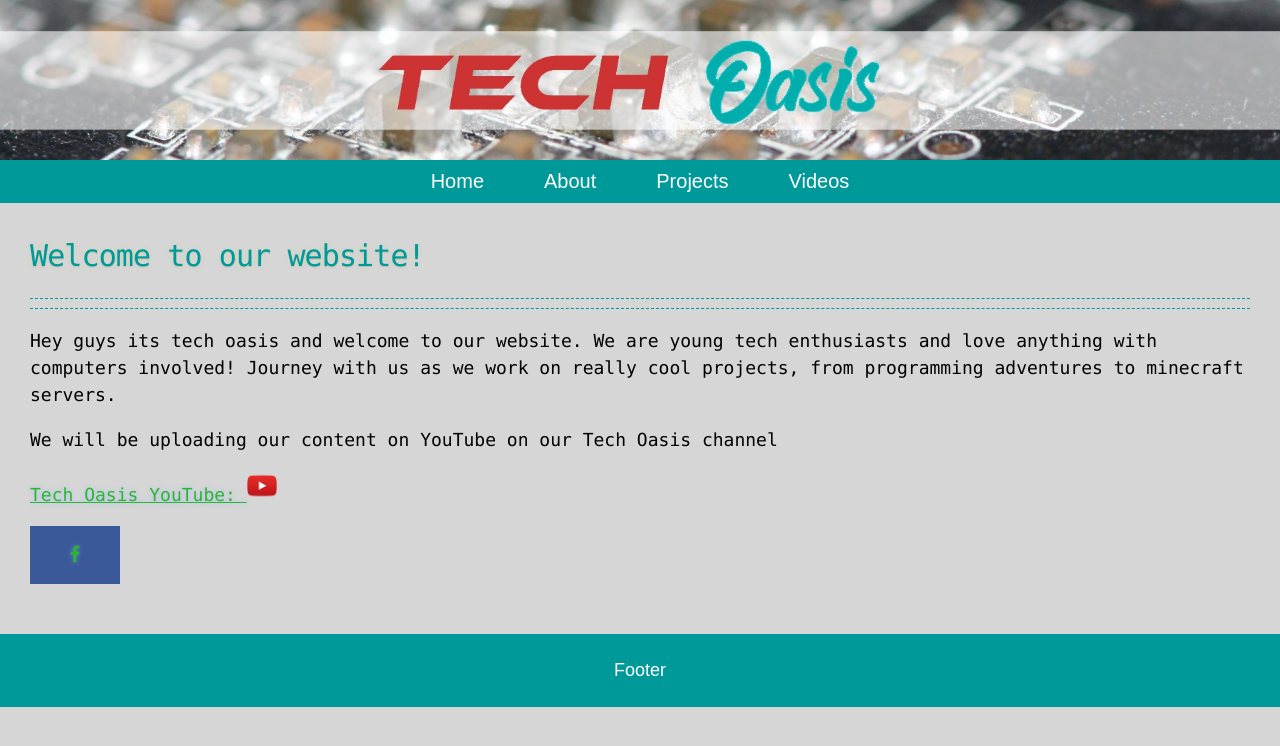
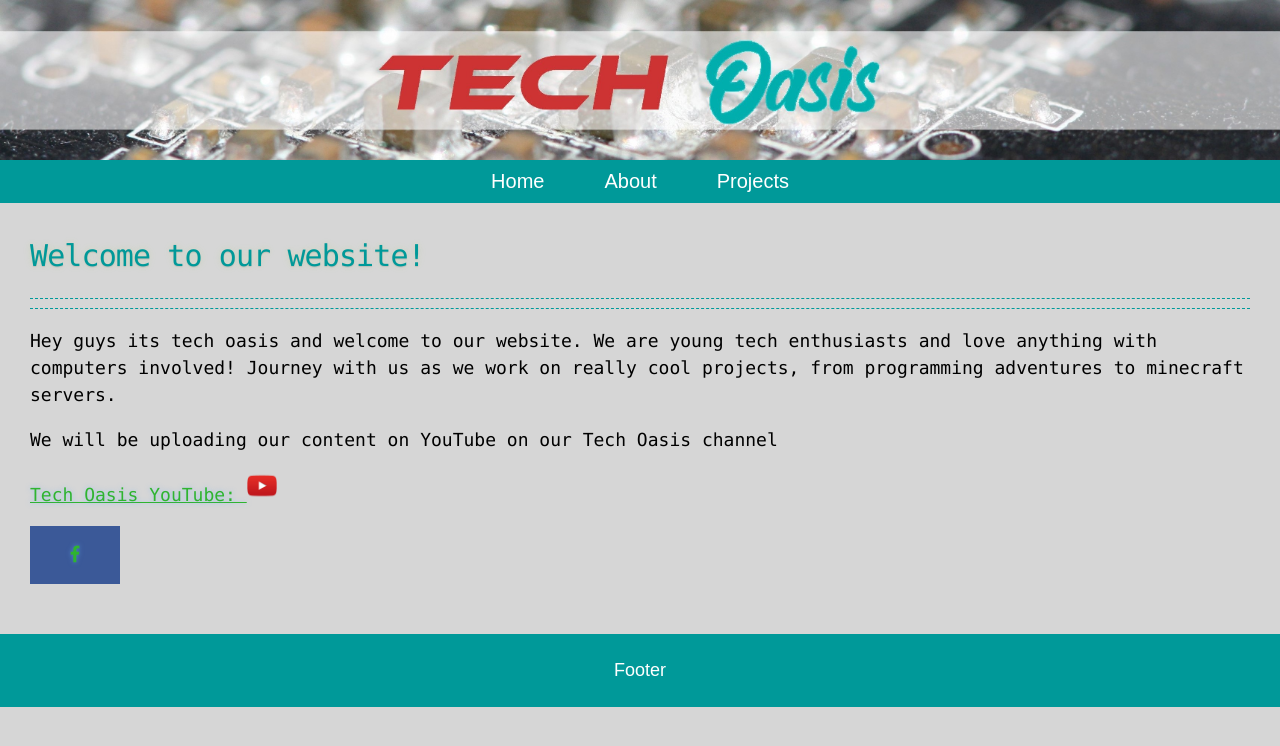
Before and after one commit to techoasisyt/ProgramPhantom.github.io, a Jekyll site: the page built from index.md, in a window 1280 px wide. Shown: the top 746 px of the page. Built offline with Jekyll 4.4.1, drawn with Linux system fonts in a browser that asks for light colours; our own code applies the rules of GitHub Pages for plain Markdown files.

Commit message:
No Video Tab

```diff
--- a/_layouts/main.html
+++ b/_layouts/main.html
@@ -40,14 +40,6 @@
              </p>
            </button>
          </div>
-
-         <div>
-            <button class="tabbutton">
-             <p>
-                 Videos
-             </p>
-           </button>
-         </div>
       </div>
     </header>
 
```
